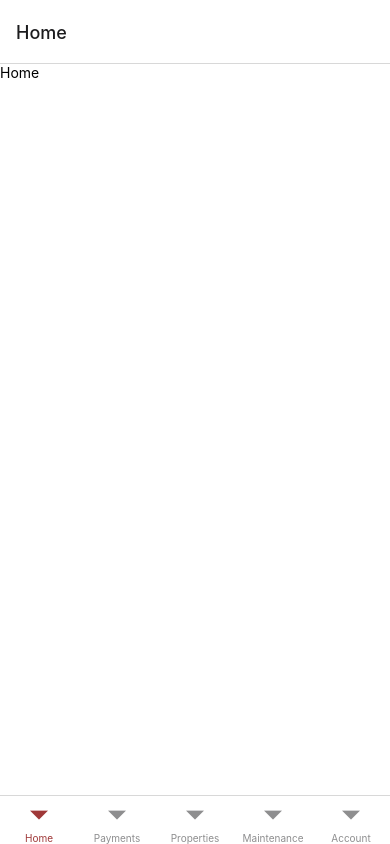
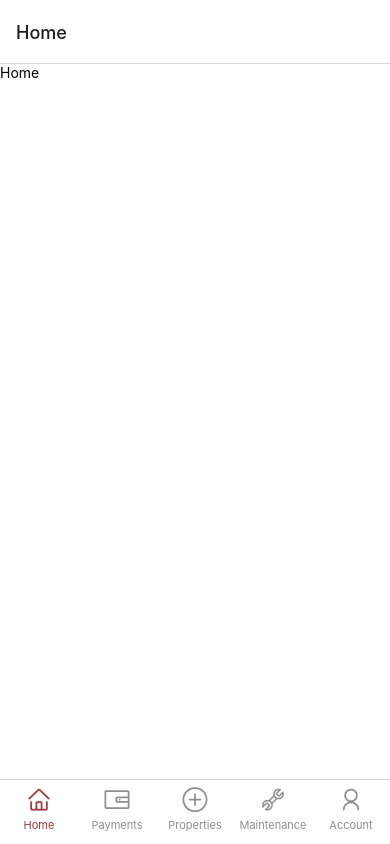
Before and after one commit to GovanDBT/BHC-App, a React Native app: screen / in a window 390 px wide. Built offline with nearby package versions, Linux system fonts and the light colour scheme.

Commit message:
styling the tab navigation

```diff
--- a/app/navigation/AppNavigator.js
+++ b/app/navigation/AppNavigator.js
@@ -1,5 +1,6 @@
 import React from 'react';
 import { createBottomTabNavigator } from '@react-navigation/bottom-tabs';
+import AntDesign from '@expo/vector-icons/AntDesign';
 
 import HomeScreen from '../screens/HomeScreen';
 import PaymentScreen from '../screens/PaymentScreen';
@@ -10,12 +11,57 @@ import AccountScreen from '../screens/AccountScreen';
 const Tab = createBottomTabNavigator();
 
 const AppNavigator = () => (
-    <Tab.Navigator>
-        <Tab.Screen name="Home" component={HomeScreen} />
-        <Tab.Screen name="Payments" component={PaymentScreen} />
-        <Tab.Screen name="Properties" component={PropertiesScreen} />
-        <Tab.Screen name="Maintenance" component={MaintenanceScreen} />
-        <Tab.Screen name="Account" component={AccountScreen} />
+    <Tab.Navigator
+        screenOptions={{
+            tabBarStyle: {
+                height: 65, // Increase the height here
+                paddingBottom: 12, // Optional: adjust padding if needed
+            },
+            tabBarLabelStyle: {
+                fontSize: 11, // Optional: adjust label size if needed
+            }
+        }}
+    >
+        <Tab.Screen
+            name="Home"
+            component={HomeScreen}
+            options={{
+                tabBarIcon: ({ color, size }) =>
+                    <AntDesign name="home" size={size} color={color} />
+            }}
+        />
+        <Tab.Screen
+            name="Payments"
+            component={PaymentScreen}
+            options={{
+                tabBarIcon: ({ color, size }) =>
+                    <AntDesign name="wallet" size={size} color={color} />
+            }}
+        />
+        <Tab.Screen
+            name="Properties"
+            component={PropertiesScreen}
+            options={{
+                tabBarIcon: ({ color, size }) =>
+                    <AntDesign name="pluscircleo" size={size} color={color} />
+            }}
+        />
+        <Tab.Screen
+            name="Maintenance"
+            component={MaintenanceScreen}
+            options={{
+                tabBarIcon: ({ color, size }) =>
+                    <AntDesign name="tool" size={size} color={color} />
+            }}
+        />
+        <Tab.Screen
+            name="Account"
+            component={AccountScreen}
+            options={{
+                tabBarIcon: ({ color, size }) =>
+                    <AntDesign name="user" size={size} color={color} />
+            }}
+        />
     </Tab.Navigator>
 )
 
```
